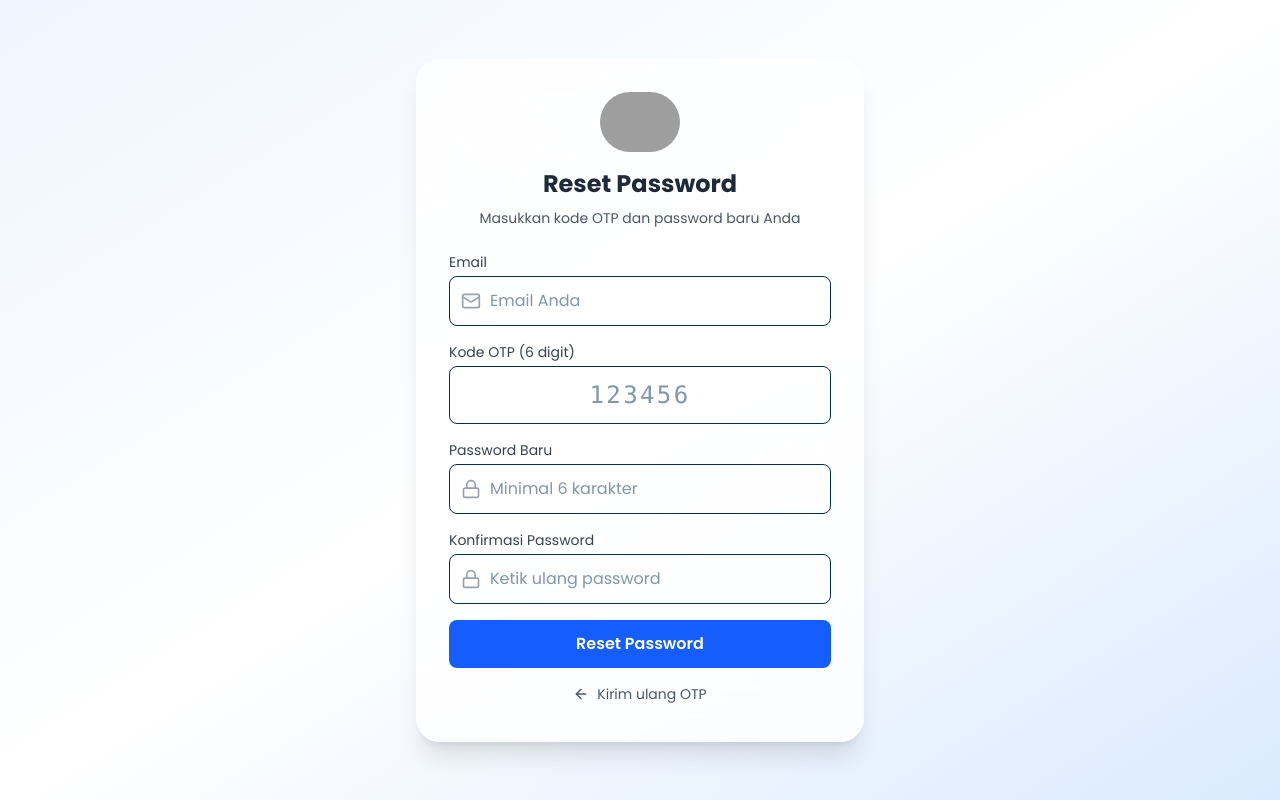
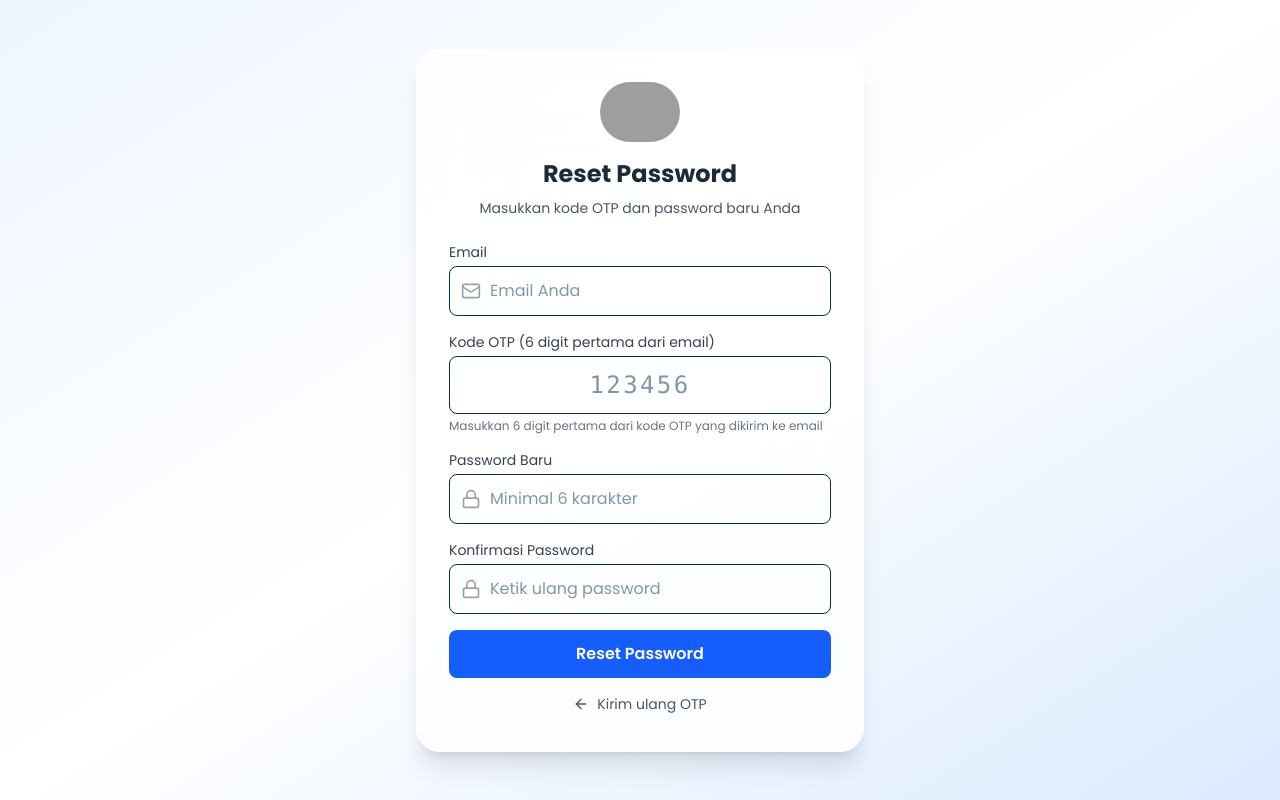
Before and after one commit to Naufal2376/ParaLaundry, a Next.js app: page /login/reset-password in a window 1280 px wide. Built offline with nearby package versions, Linux system fonts and the light colour scheme; grey boxes are pictures that could not be loaded.

Commit message:
feat: Update OTP validation to require a minimum of 6 digits and clarify input instructions

```diff
--- a/src/app/login/reset-password/page.tsx
+++ b/src/app/login/reset-password/page.tsx
@@ -32,11 +32,14 @@ export default function ResetPasswordPage() {
       return
     }
 
-    if (otp.length !== 6) {
-      setMsg("Kode OTP harus 6 digit.")
+    if (otp.length < 6) {
+      setMsg("Kode OTP harus minimal 6 digit.")
       setStatus("error")
       return
     }
+
+    // Hanya ambil 6 digit pertama jika lebih
+    const otpCode = otp.substring(0, 6)
 
     if (password.length < 6) {
       setMsg("Password minimal 6 karakter.")
@@ -51,7 +54,7 @@ export default function ResetPasswordPage() {
     }
 
     setStatus("submitting")
-    const res = await verifyOTPAndResetPassword(email, otp, password)
+    const res = await verifyOTPAndResetPassword(email, otpCode, password)
 
     if (res?.error) {
       setMsg(res.error)
@@ -124,18 +127,21 @@ export default function ResetPasswordPage() {
 
           <div>
             <label className="block text-sm font-medium text-gray-700 mb-1">
-              Kode OTP (6 digit)
+              Kode OTP (6 digit pertama dari email)
             </label>
             <input
               type="text"
               placeholder="123456"
-              maxLength={6}
+              maxLength={8}
               className="w-full rounded-lg border px-3 py-3 text-center text-2xl tracking-widest font-mono focus:outline-none focus:ring-2 focus:ring-blue-500"
               value={otp}
               onChange={(e) => setOtp(e.target.value.replace(/\D/g, ""))}
               disabled={status === "submitting" || status === "success"}
               required
             />
+            <p className="text-xs text-gray-500 mt-1">
+              Masukkan 6 digit pertama dari kode OTP yang dikirim ke email
+            </p>
           </div>
 
           <div>
```
